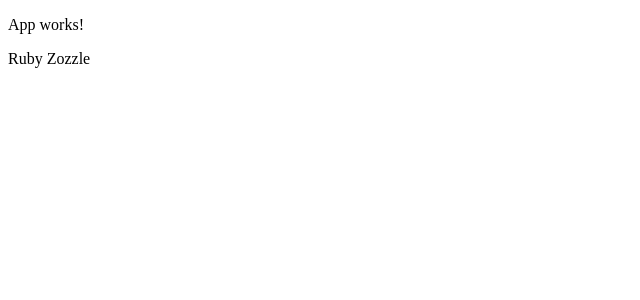
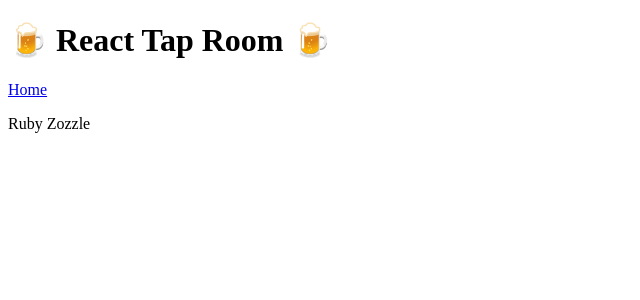
Before and after one commit to ellymaimon/tap-room-react, a React app: page / in a window 1280 px wide. Shown: the top 300 px of the page, without its empty margins (0-640 px from the left). Built offline with nearby package versions, Linux system fonts and the light colour scheme.

Commit message:
Add header to app.jsx, remove unnecessary element

```diff
--- a/src/components/App.jsx
+++ b/src/components/App.jsx
@@ -1,4 +1,5 @@
 import React from "react";
+import Header from './Header';
 import KegList from './KegList';
 // import Error404 from './Error404';
 import { Switch, Route } from "react-router-dom";
@@ -6,7 +7,7 @@ import { Switch, Route } from "react-router-dom";
 function App(){
   return (
     <div>
-      <p>App works!</p>
+      <Header/>
       <Switch>
         <Route exact path='/' component={KegList} />
         {/* <Route path='/someroute' component={} />
```
